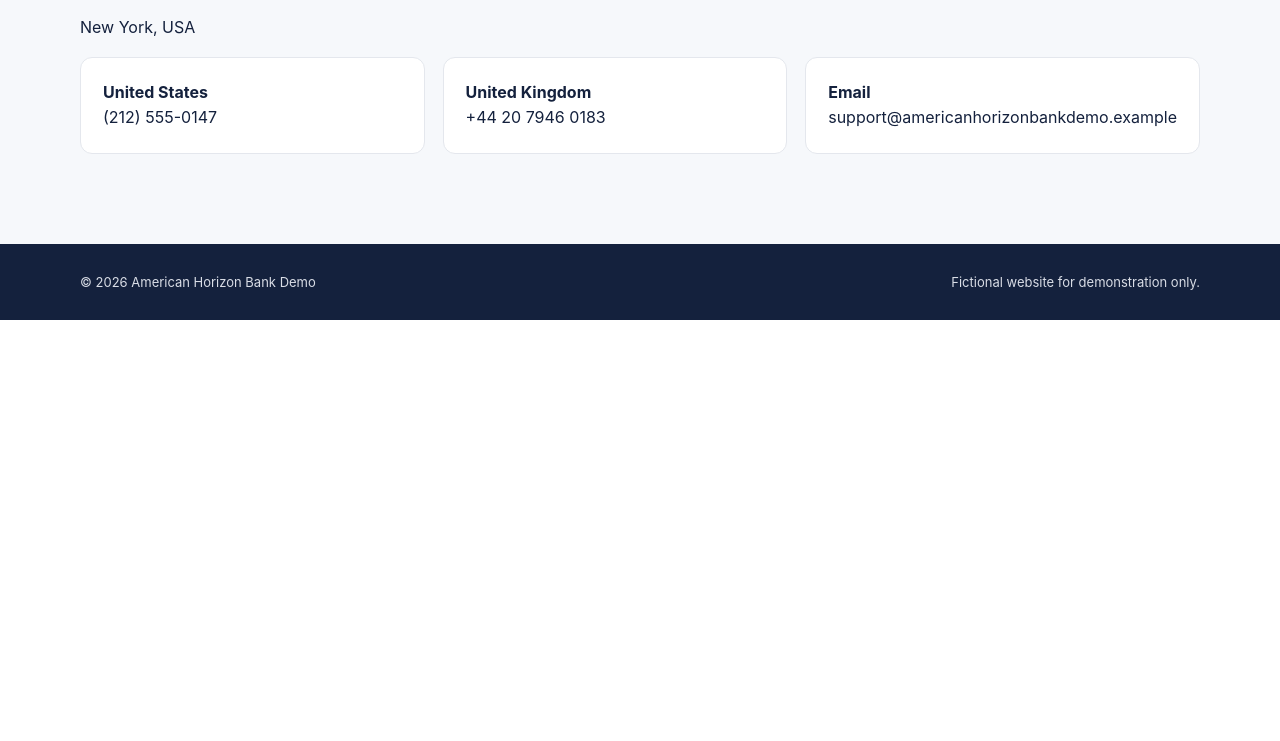
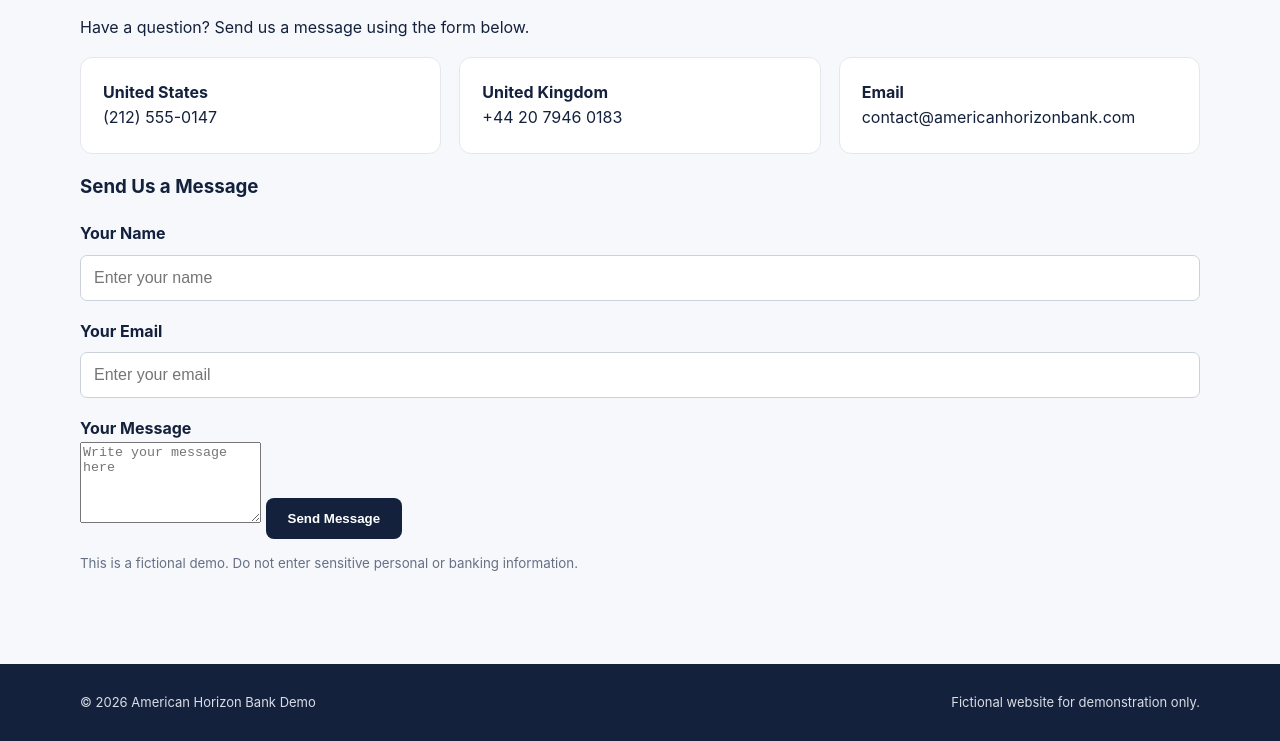
Before and after one commit to americanhorizonbankdemo-sys/americanhorizonbankdemo-, a plain HTML site: page index.html in a window 1280 px wide. Shown: the part 2238-2979 px from the top of the page. Before the commit the page ends 2558 px from the top, so only its background shows below. Drawn offline with Linux system fonts and the light colour scheme.

Commit message:
Add contact visitor form

```diff
--- a/index.html
+++ b/index.html
@@ -100,18 +100,78 @@
     </section>
 
     <section id="contact" class="section alt">
-      <div class="container">
-        <span class="eyebrow">CONTACT</span>
-        <h2>American Horizon Bank Demo</h2>
-        <p>New York, USA</p>
-        <div class="contact-grid">
-          <div><strong>United States</strong><br>(212) 555-0147</div>
-          <div><strong>United Kingdom</strong><br>+44 20 7946 0183</div>
-          <div><strong>Email</strong><br>support@americanhorizonbankdemo.example</div>
-        </div>
+  <div class="container">
+    <span class="eyebrow">CONTACT</span>
+    <h2>Contact American Horizon Bank Demo</h2>
+    <p>Have a question? Send us a message using the form below.</p>
+
+    <div class="contact-grid">
+      <div>
+        <strong>United States</strong><br>
+        (212) 555-0147
       </div>
-    </section>
-  </main>
+
+      <div>
+        <strong>United Kingdom</strong><br>
+        +44 20 7946 0183
+      </div>
+
+      <div>
+        <strong>Email</strong><br>
+        contact@americanhorizonbank.com
+      </div>
+    </div>
+
+    <form class="contact-form" action="https://formspree.io/f/xyeyqkkr" method="POST">
+      <h3>Send Us a Message</h3>
+
+      <label for="visitorName">Your Name</label>
+      <input
+        type="text"
+        id="visitorName"
+        name="name"
+        placeholder="Enter your name"
+        required
+      >
+
+      <label for="visitorEmail">Your Email</label>
+      <input
+        type="email"
+        id="visitorEmail"
+        name="email"
+        placeholder="Enter your email"
+        required
+      >
+
+      <label for="visitorMessage">Your Message</label>
+      <textarea
+        id="visitorMessage"
+        name="message"
+        rows="5"
+        placeholder="Write your message here"
+        required
+      ></textarea>
+
+      <button type="submit" class="button">Send Message</button>
+
+      <small>
+        This is a fictional demo. Do not enter sensitive personal or banking information.
+      </small>
+    </form>
+  </div>
+</section>
+
+
+
+
+
+
+
+
+
+
+
+
 
   <footer>
     <div class="container footer-row">
```
